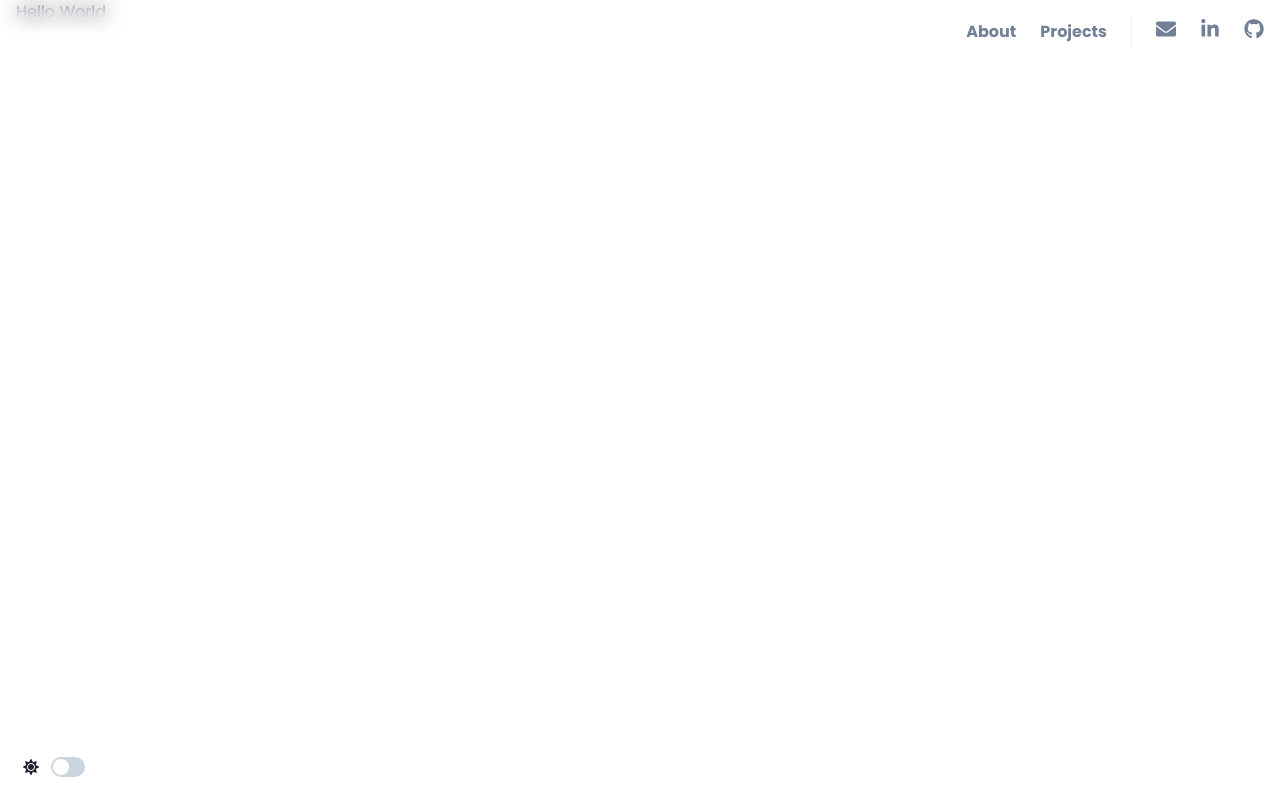
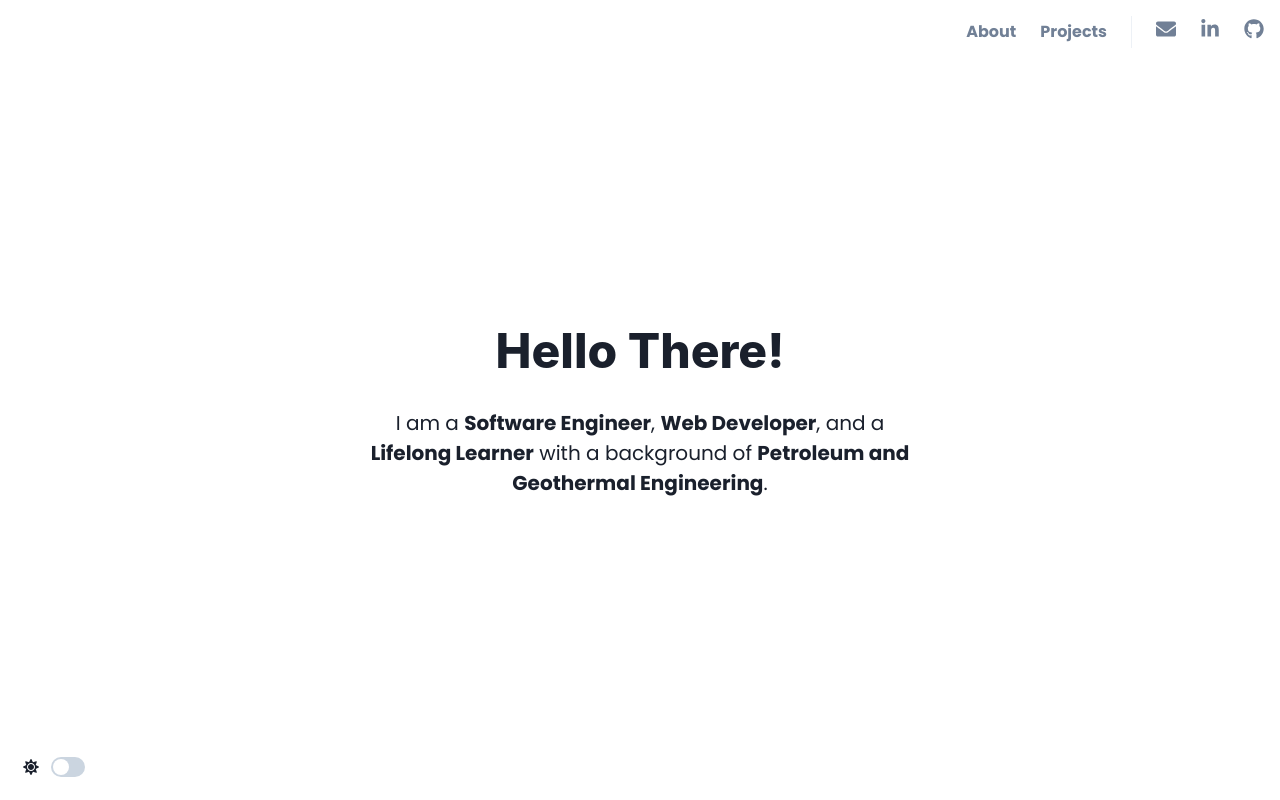
Before and after one commit to HundredBeans/personal-web, a Next.js app: page / in a window 1280 px wide. Built offline with nearby package versions, Linux system fonts and the light colour scheme.

Commit message:
Finsihed Home Page (temporary)

```diff
--- a/src/pages/index.js
+++ b/src/pages/index.js
@@ -1,3 +1,18 @@
-const Index = () => <h1>Hello World</h1>;
+import { Container } from '@chakra-ui/react';
+import { Hero } from '../components/Hero';
+
+const Index = () => {
+  const TextChildren = () => (
+    <>
+      I am a <b>Software Engineer</b>, <b>Web Developer</b>, and a <b>Lifelong Learner</b> with a
+      background of <b>Petroleum and Geothermal Engineering</b>.
+    </>
+  );
+  return (
+    <Container>
+      <Hero headingText="Hello There!" textChildren={<TextChildren />} height="100vh"></Hero>
+    </Container>
+  );
+};
 
 export default Index;
```
